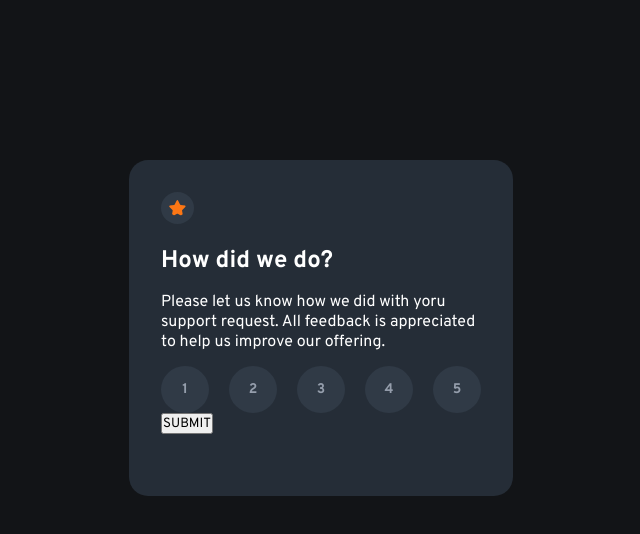
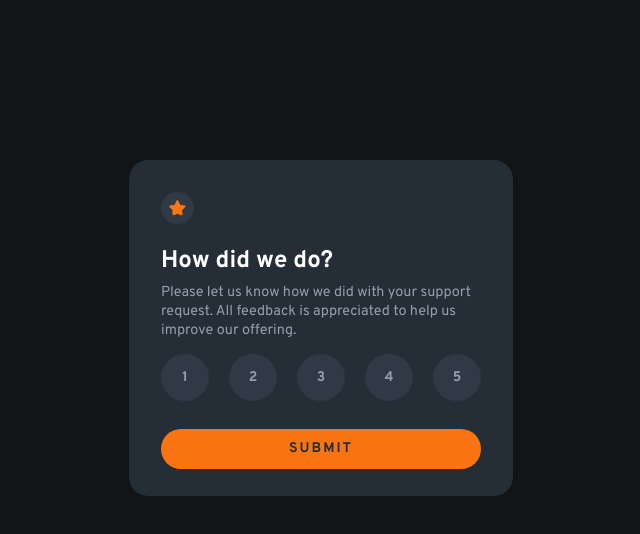
Before and after one commit to abmanaf/Interactive-rating-component, a React (Vite) app: page / in a window 1280 px wide. Shown: the top 534 px of the page, without its empty margins (319-959 px from the left). Built offline with nearby package versions, Linux system fonts and the light colour scheme.

Commit message:
minor changaes

```diff
--- a/src/App.jsx
+++ b/src/App.jsx
@@ -10,8 +10,8 @@ function App() {
       <img src="./images/icon-star.svg" alt="icon-star" />
       <div className='rating-info'>
       <h2>How did we do?</h2>
-      <p style={{marginTop: '1em'}}>
-        Please let us know how we did with yoru support request.
+      <p style={{marginTop: '0.5em', color: 'hsl(217, 12%, 63%)', fontSize: '0.9em',}}>
+        Please let us know how we did with your support request.
         All feedback is appreciated to help us improve our offering.
       </p>
       </div>
@@ -23,7 +23,7 @@ function App() {
             <button class="rate-btn" id="rateBtn" onclick="userRatingValue='4'">4</button>
             <button class="rate-btn" id="rateBtn" onclick="userRatingValue='5'">5</button>
         </div>
-        <button id="submitBtn" type="submit">SUBMIT</button>
+        <button className="submitBtn" type="submit">SUBMIT</button>
         </div>
      </div>
     </>
```
